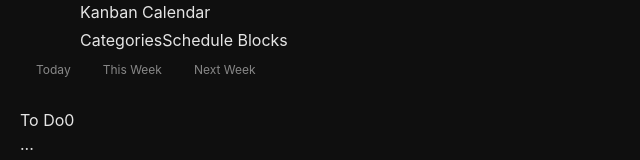
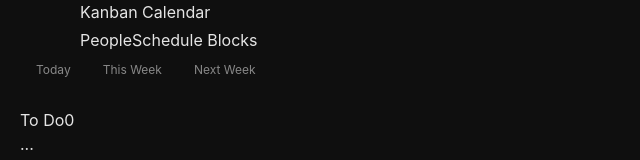
Before and after one commit to HimanshuMittal01/kanban-calendar, a React (Vite) app in the folder src/renderer/: page / in a window 1280 px wide. Shown: the top 160 px of the page, without its empty margins (0-640 px from the left). Built offline with nearby package versions, Linux system fonts and the light colour scheme.

Commit message:
refactor(toolbar): rename Categories→People, onOpenCategories→onOpenPeople

```diff
--- a/src/renderer/src/components/layout/Toolbar.tsx
+++ b/src/renderer/src/components/layout/Toolbar.tsx
@@ -3,10 +3,10 @@ import type { GridInterval } from '@/types'
 
 export function Toolbar({
   onOpenTimeBlocks,
-  onOpenCategories,
+  onOpenPeople,
 }: {
   onOpenTimeBlocks: () => void
-  onOpenCategories: () => void
+  onOpenPeople: () => void
 }) {
   const activeFilter = useAppStore((s) => s.activeFilter)
   const gridInterval = useAppStore((s) => s.gridInterval)
@@ -33,11 +33,11 @@ export function Toolbar({
       )}
 
       <button
-        onClick={onOpenCategories}
+        onClick={onOpenPeople}
         className="px-4 text-xs font-medium text-[var(--color-accent)] hover:text-[var(--color-accent-hover)] bg-[var(--color-accent)]/10 hover:bg-[var(--color-accent)]/20 rounded-lg transition-colors border border-[var(--color-accent)]/25 shrink-0"
         style={{ height: 32 }}
       >
-        Categories
+        People
       </button>
 
       <button
```
